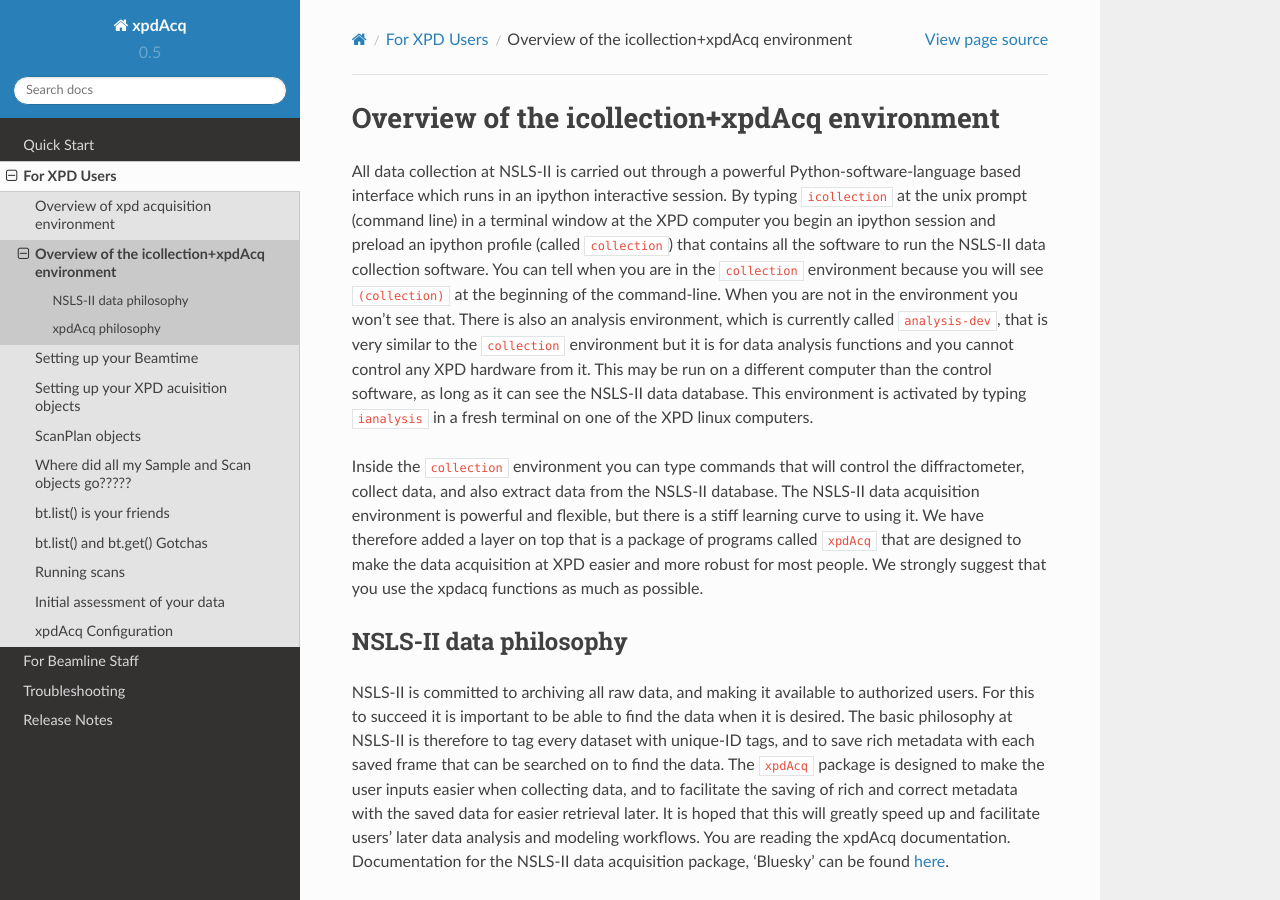
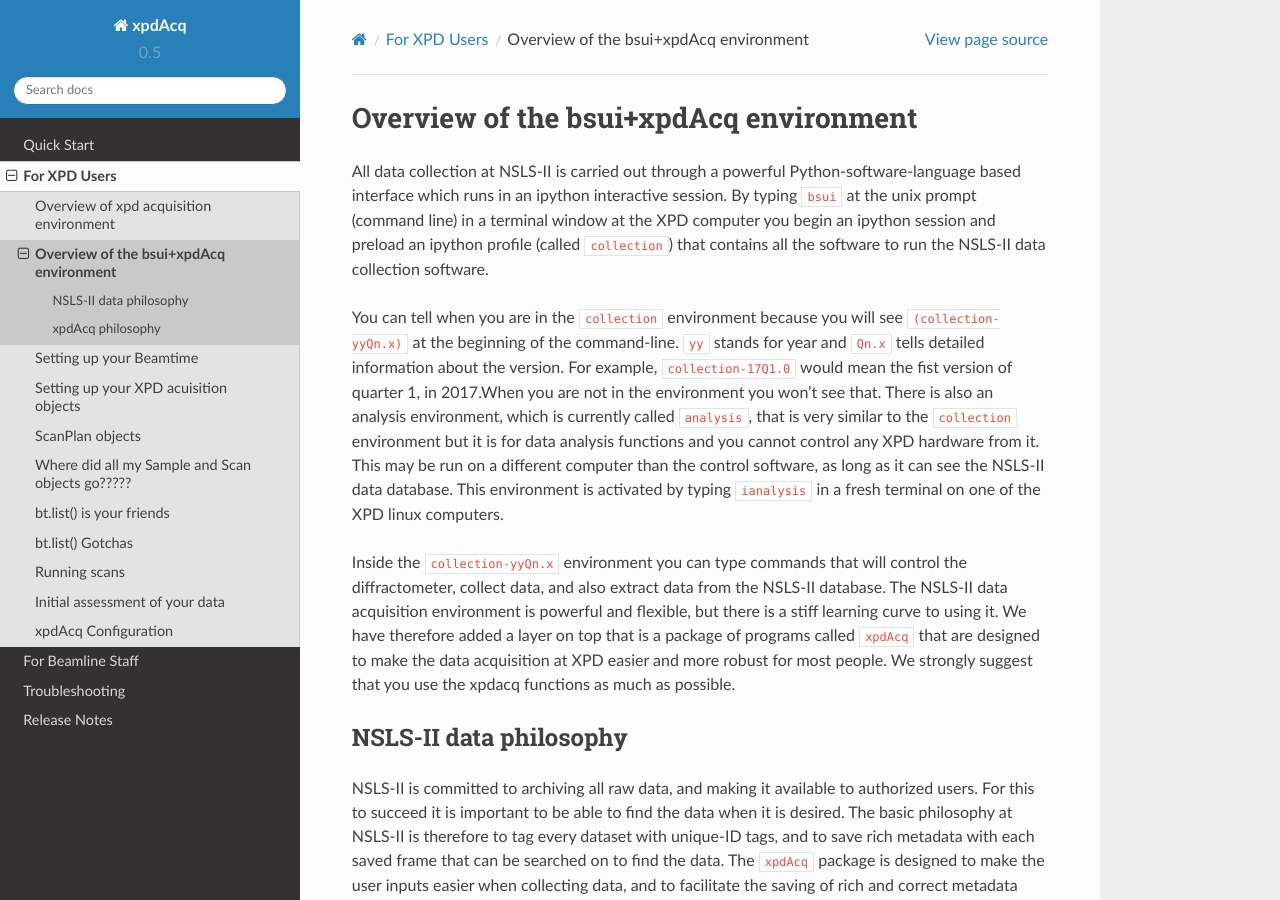
Before and after one commit to xpdAcq/xpdAcq, a Sphinx documentation site: the page built from doc/sb_icollection.rst, in a window 1280 px wide and 900 px high. Built offline with Sphinx 7.4.7 and the Read the Docs theme 2.0.0, drawn with Linux system fonts in a browser that asks for light colours.

Commit message:
DOC: clean old docs

```diff
--- a/doc/sb_icollection.rst
+++ b/doc/sb_icollection.rst
@@ -1,25 +1,28 @@
 .. _sb_icollection:
 
 
-Overview of the icollection+xpdAcq environment
+Overview of the bsui+xpdAcq environment
 ----------------------------------------------
 
 All data collection at NSLS-II is carried out through a powerful
 Python-software-language based interface which runs in an ipython interactive
-session. By typing ``icollection`` at the unix prompt (command line) in a terminal
+session. By typing ``bsui`` at the unix prompt (command line) in a terminal
 window at the XPD computer you begin an ipython session and preload an ipython
 profile (called ``collection``) that contains all the software to run the NSLS-II
-data collection software.  You can tell when you are in the ``collection`` environment
-because you will see ``(collection)`` at the beginning of the command-line.  When
-you are not in the environment you won't see that. There is also an analysis
-environment, which is currently called ``analysis-dev``,
+data collection software.
+
+You can tell when you are in the ``collection`` environment
+because you will see ``(collection-yyQn.x)`` at the beginning of the command-line.
+``yy`` stands for year and ``Qn.x`` tells detailed information about the
+version. For example, ``collection-17Q1.0`` would mean the fist version of
+quarter 1, in 2017.When you are not in the environment you won't see that. There is also an analysis environment, which is currently called ``analysis``,
 that is very similar to the ``collection`` environment but it is for data
 analysis functions and you cannot control any XPD hardware from it.  This may
 be run on a different computer than the control software, as long as it can see
 the NSLS-II data database.   This environment is activated by typing ``ianalysis``
 in a fresh terminal on one of the XPD linux computers.
 
-Inside the ``collection`` environment you can type commands that will control the
+Inside the ``collection-yyQn.x`` environment you can type commands that will control the
 diffractometer, collect data, and also extract data from the NSLS-II database.
 The NSLS-II data acquisition environment is powerful and flexible, but there is a
 stiff learning curve to using it.  We have therefore added a layer on top that
--- a/doc/sb_overview.rst
+++ b/doc/sb_overview.rst
@@ -15,7 +15,7 @@ file will be generated by running a simulated experiment using xpdAcq.
 If these files do not exist, that is not a problem. But, there will be much more
 typing when setting up the metadata during beamtime.
 
-Once the directories are set-up, the experiment is run by typing `icollection`
+Once the directories are set-up, the experiment is run by typing ``bsui``
 which places you into an ``ipython`` session.  The available commands and workflow
 are described under :ref:`xpdu`.
 
```
Also changed, not shown: doc/index.rst (+9 -12 lines), doc/release_note.rst (+7 -7 lines), doc/usb_GlobalOptions.rst (+6 -1 lines), doc/usb_Where.rst (+10 -12 lines).
